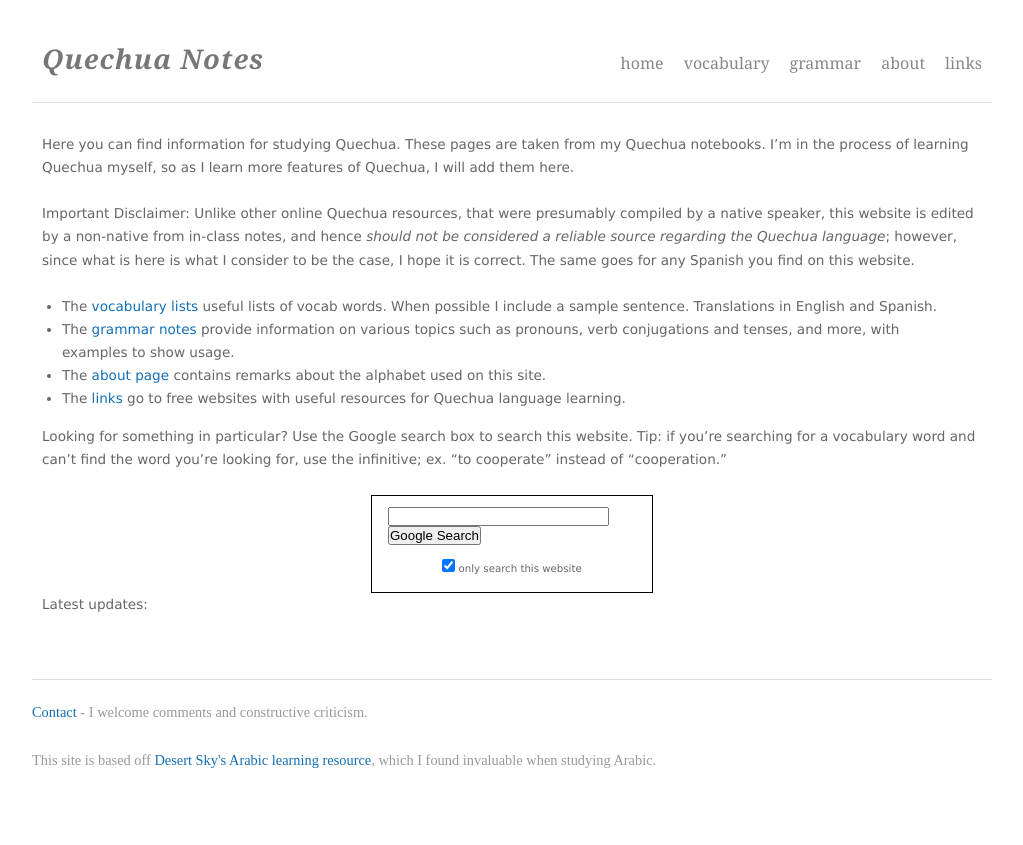
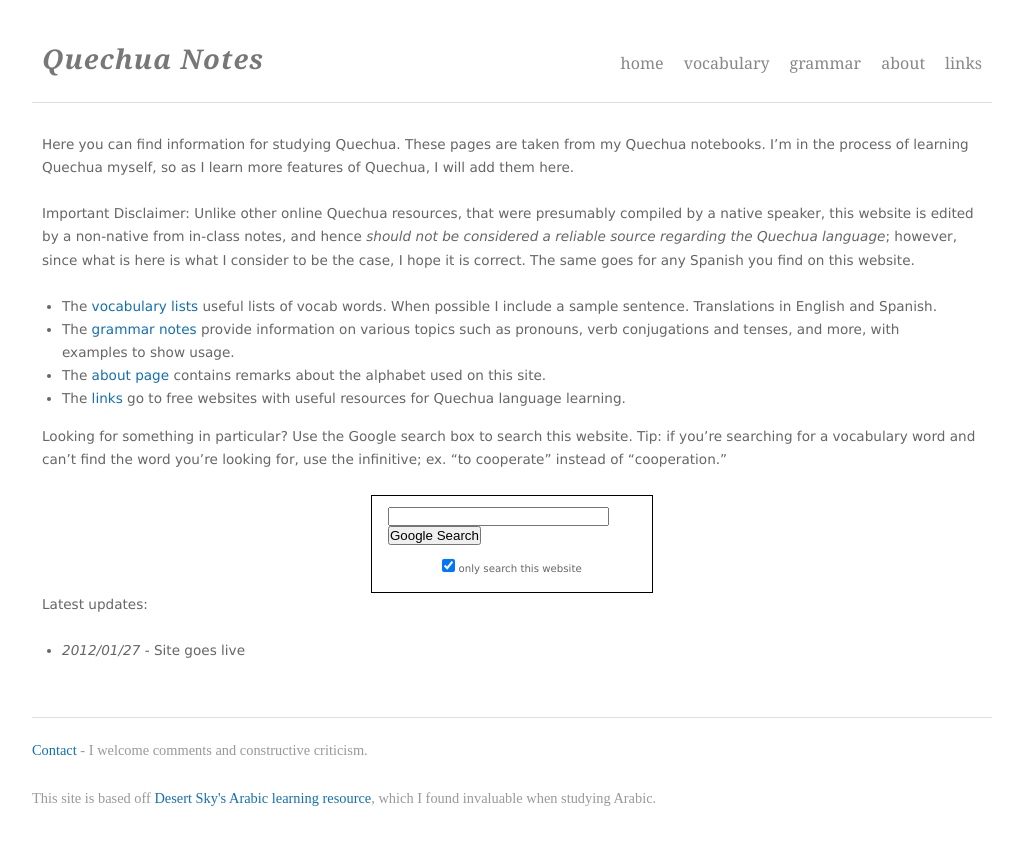
Before and after one commit to Ramblurr/Quechua, a Jekyll site: the page built from index.markdown, in a window 1280 px wide. Shown: the top 845 px of the page, without its empty margins (128-1151 px from the left). Built offline with Jekyll 4.4.1, drawn with Linux system fonts in a browser that asks for light colours; Markdown is read by kramdown in place of the engine named in the settings.

Commit message:
add site goes live update notice

```diff
--- a/index.markdown
+++ b/index.markdown
@@ -32,6 +32,8 @@ Looking for something in particular?  Use the Google search box to search this w
 
 Latest updates:
 
+* *2012/01/27* - Site goes live
+
 [vocab]: vocab.html
 [grammar]: grammar.html
 [about]: about.html
```
